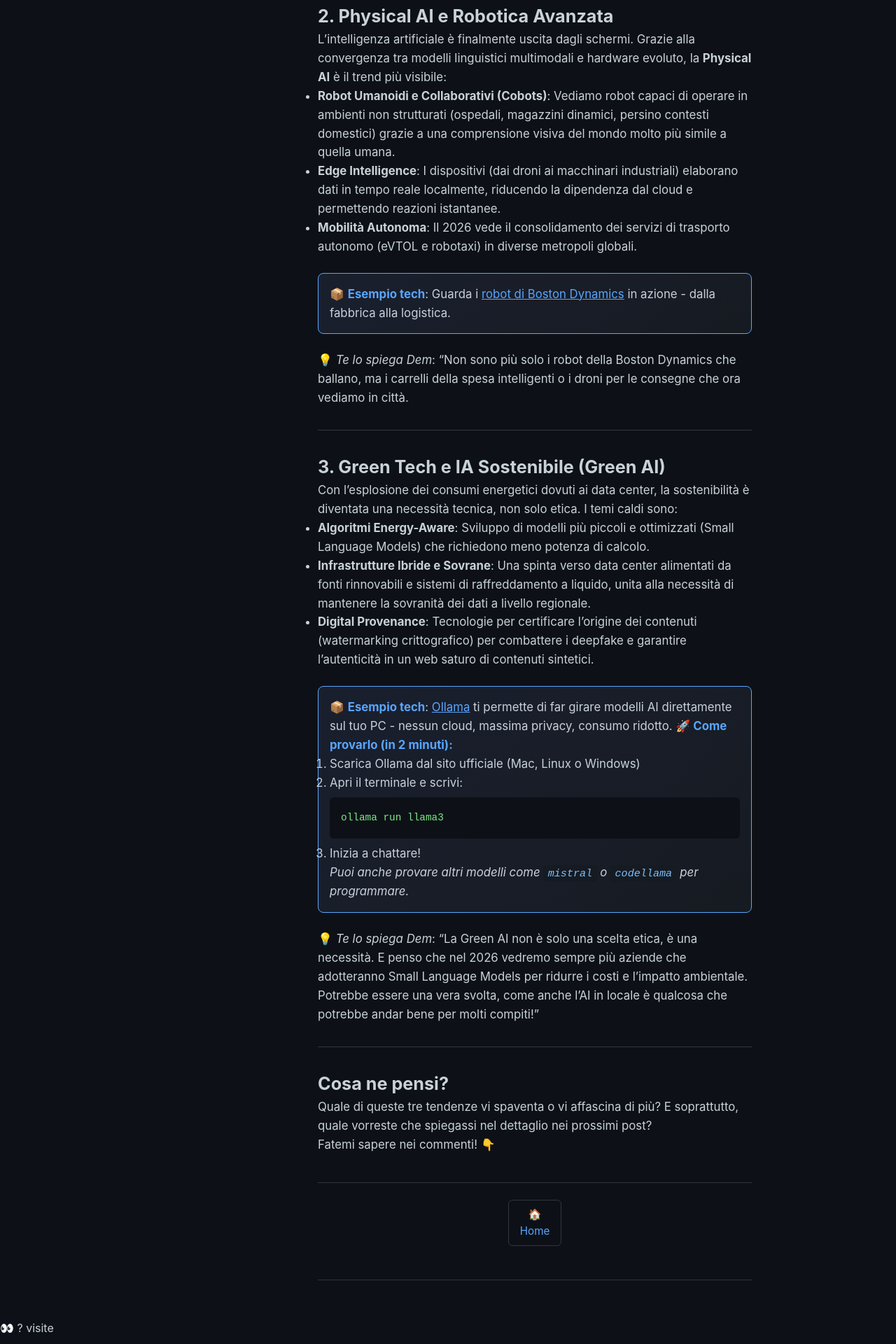
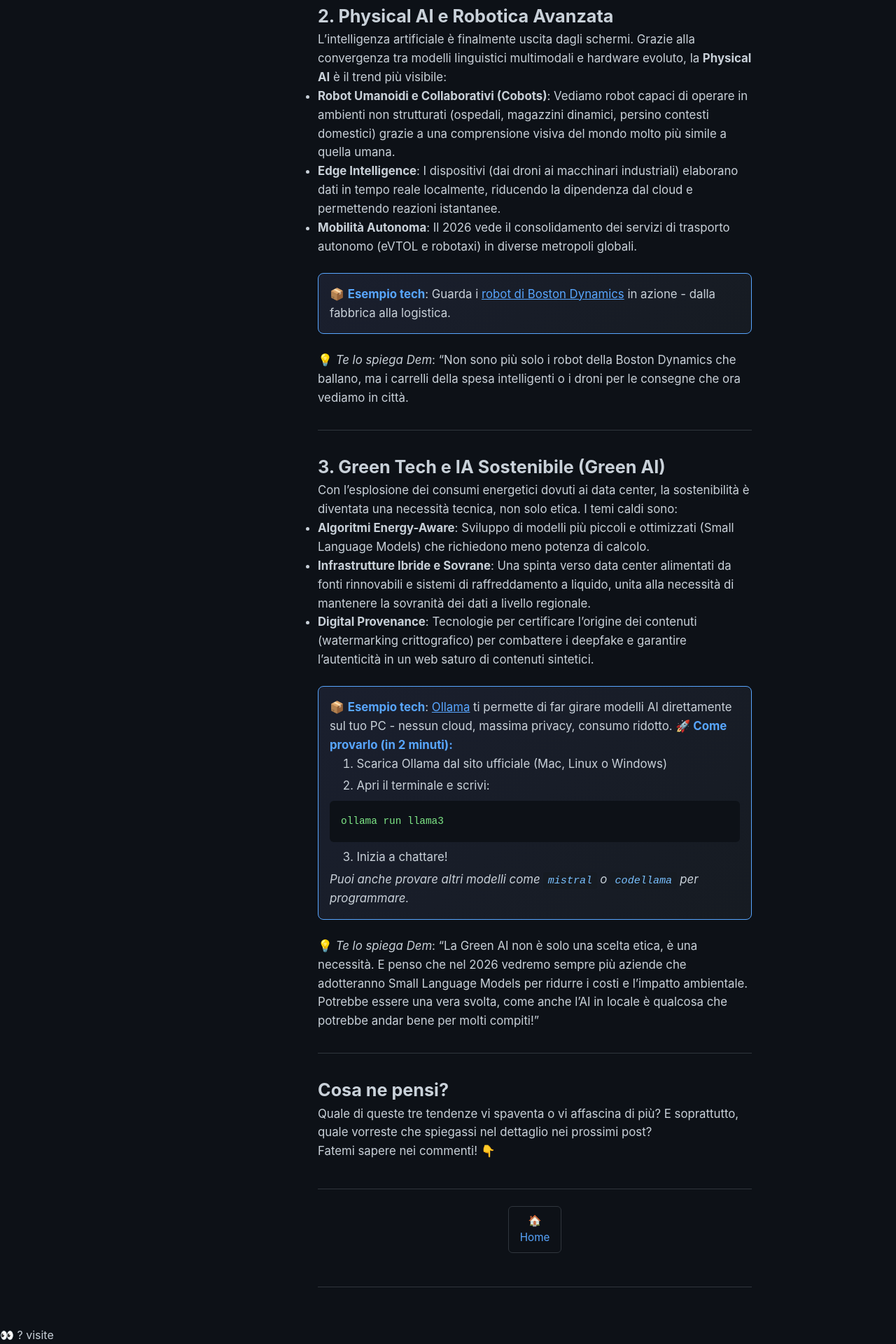
Before and after one commit to DemPago/DemPago.github.io, a Jekyll site: the page built from _posts/2026-02-15-anno-azione-ia.md, in a window 1280 px wide. Shown: the part 1291-3211 px from the top of the page at 70% size. Built offline with Jekyll 4.4.1, drawn with Linux system fonts in a browser that asks for light colours; comment, search, counter and statistics services are not loaded.

Commit message:
Fix list padding inside esempio-tech

```diff
--- a/_layouts/default.html
+++ b/_layouts/default.html
@@ -198,6 +198,11 @@
       border-radius: 8px;
       padding: 1rem;
       margin: 1.5rem 0;
+    }
+
+    .esempio-tech ol, .esempio-tech li {
+      margin-left: 1.2rem;
+      margin-bottom: 0.3rem;
     }
 
     .esempio-tech strong {
```
